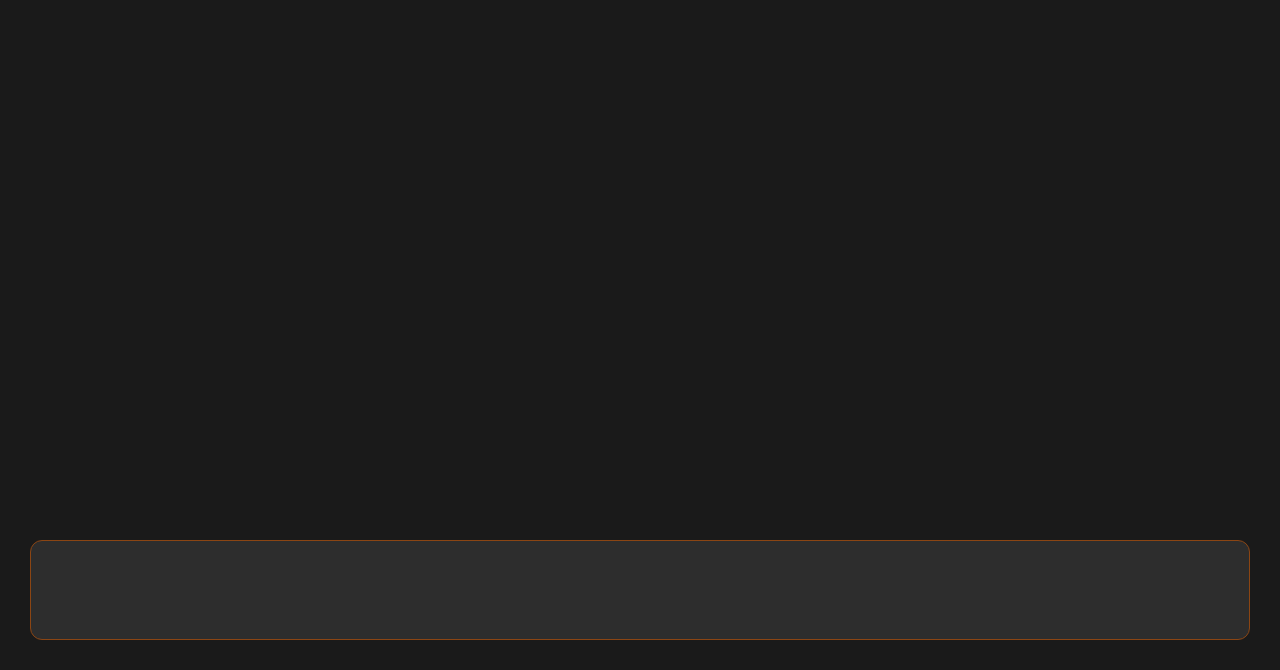
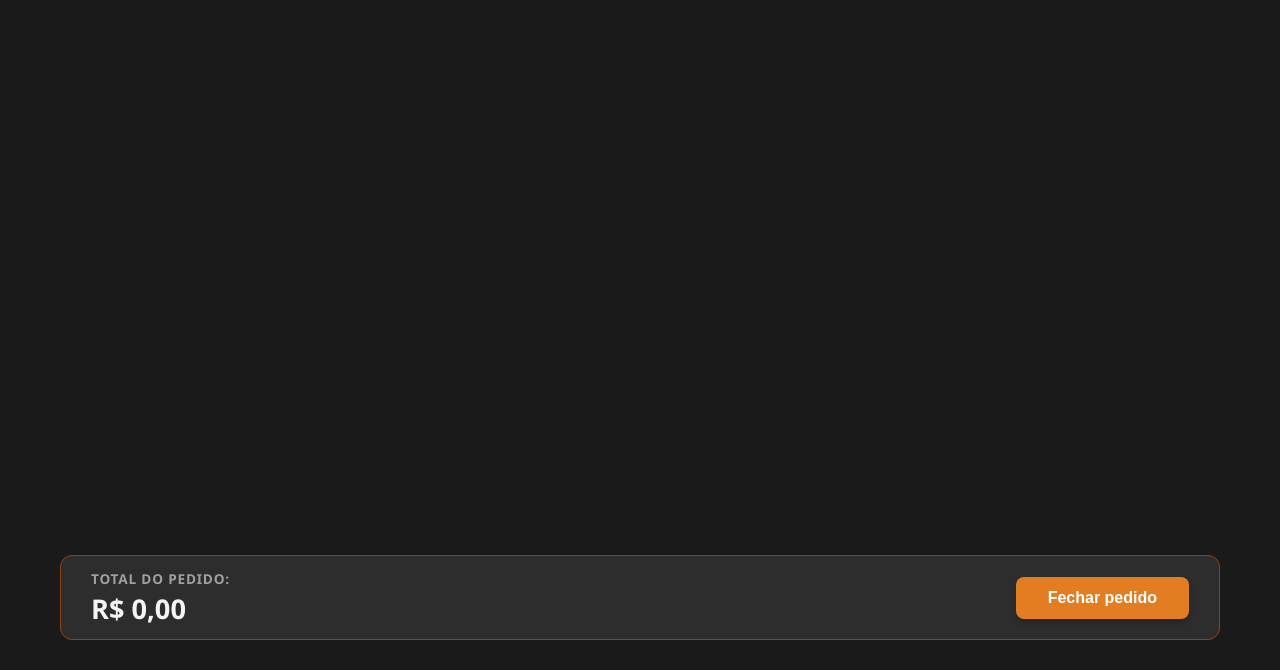
Before and after one commit to Jhader-DevSec/Projeto-integrador, a Flask app: page / in a window 1280 px wide. Shown: the part 130-800 px from the top of the page. Run offline with Flask 3, Linux system fonts and the light colour scheme; the visitor is signed in with stand-in values (Sample User, id 1).

Commit message:
feat: implementa listagem dinâmica de espetinhos e carrinho dinâmico
- Renderização dinâmica dos cards de produtos na aba de vendas utilizando laço for e filtros do Jinja.
- Implementação de barreira condicional (if) para ocultar automaticamente produtos com estoque zerado.
- Adicionados atributos customizados (data-id, data-preco, data-estoque) para comunicação com o front-end.
- Desenvolvimento do script projeto.js para controle de quantidade (respeitando limite de estoque) e cálculo automatizado do total do pedido no rodapé.
- Correção do CSS da barra de informações utilizando posicionamento absoluto fixado na base da página.

```diff
--- a/static/css/projeto.css
+++ b/static/css/projeto.css
@@ -64,14 +64,12 @@ header {
     font-weight: 600;
 }
 
-/* Container das ações do topo direito */
 .header-actions {
     display: flex;
     align-items: center;
     gap: 12px;
 }
 
-/* Botão do Painel Admin */
 .btn-admin {
     color: var(--textos);
     text-decoration: none;
@@ -79,7 +77,7 @@ header {
     background-color: rgba(255, 255, 255, 0.03);
     padding: 8px 16px;
     border-radius: 6px;
-    border: 1px solid var(--botao-e-icone); /* Borda laranja brasa */
+    border: 1px solid var(--botao-e-icone);
     font-weight: 600;
     transition: all 0.2s ease;
 }
@@ -89,7 +87,6 @@ header {
     color: white;
 }
 
-/* Botão Sair */
 .btn-logout {
     color: var(--textos);
     text-decoration: none;
@@ -106,7 +103,6 @@ header {
     border-color: #f5c6cb;
 }
 
-/* Menu de Abas */
 nav {
     display: flex;
     width: 100%;
@@ -152,17 +148,161 @@ main {
     background-color: var(--fundo-principal);
     display: flex;
     flex-direction: column;
+    position: relative;          /* Transforma a tela na âncora do rodapé */
+    padding-bottom: 130px;       /* Abre um espaço de segurança no fundo da tela */
 }
 
 /* ===================================================
-   5. O RODAPÉ DA TELA DE VENDAS
+   5. OS CARDS DE PRODUTOS (Aba Vendas)
+   =================================================== */
+.vender {
+    display: grid !important;
+    grid-template-columns: repeat(auto-fill, minmax(220px, 1fr));
+    gap: 20px;
+    align-content: start;
+    overflow-y: auto;
+}
+
+.produto-card {
+    background-color: var(--cards-e-tabelas);
+    border: 1px solid rgba(255, 255, 255, 0.06);
+    border-radius: 10px;
+    padding: 20px;
+    display: flex;
+    flex-direction: column;
+    align-items: center;
+    text-align: center;
+    gap: 8px;
+    box-shadow: 0 4px 10px rgba(0, 0, 0, 0.3);
+    transition: transform 0.2s ease;
+}
+
+.produto-card:hover {
+    transform: translateY(-4px);
+    border-color: var(--botao-e-icone);
+}
+
+.produto-card h3 {
+    font-size: 1.2rem;
+    color: var(--textos);
+    margin-bottom: 4px;
+}
+
+.produto-card .preco {
+    color: var(--botao-e-icone);
+    font-weight: 700;
+    font-size: 1.4rem;
+}
+
+.produto-card .estoque-disponivel {
+    font-size: 0.85rem;
+    color: #a0a0a0;
+    margin-bottom: 10px;
+}
+
+/* ===================================================
+   6. OS BOTÕES DO CARRINHO
+   =================================================== */
+.botoes-carrinho {
+    display: flex;
+    align-items: center;
+    justify-content: space-between;
+    background-color: var(--fundo-principal);
+    padding: 6px 14px;
+    border-radius: 20px;
+    width: 100%;
+    margin-top: auto;
+}
+
+.botoes-carrinho button {
+    background: none;
+    border: none;
+    color: var(--textos);
+    font-size: 1.4rem;
+    font-weight: bold;
+    cursor: pointer;
+    width: 32px;
+    height: 32px;
+    display: flex;
+    align-items: center;
+    justify-content: center;
+    transition: color 0.2s ease;
+}
+
+.botoes-carrinho .btn-mais:hover {
+    color: #28a745;
+}
+
+.botoes-carrinho .btn-menos:hover {
+    color: #dc3545;
+}
+
+.botoes-carrinho .qtd-item {
+    font-weight: 700;
+    font-size: 1.1rem;
+    color: var(--textos);
+    min-width: 25px;
+    text-align: center;
+}
+
+/* ===================================================
+   7. ATUALIZAÇÃO DA BARRA DE INFORMAÇÃO (RODAPÉ)
    =================================================== */
 .barra_informacao {
-    margin-top: auto;
+    grid-column: 1 / -1;
     background-color: var(--cards-e-tabelas);
     border: 1px solid var(--bordas);
     border-radius: 12px;
-    width: 100%;
-    height: 100px;
-    padding: 20px;
+    height: 85px;
+    padding: 0 30px;
+    display: flex;
+    justify-content: space-between;
+    align-items: center;
+    position: absolute;   /* Desprende a barra e permite flutuar */
+    bottom: 30px;         /* Fixa a exatamente 30px do chão da tela */
+    left: 30px;           /* Fixa a 30px da borda esquerda */
+    right: 30px;          /* Fixa a 30px da borda direita */
+    width: auto;          /* Deixa o left e o right definirem a largura automática */
+    z-index: 10;          /* Garante que ela fique por cima de qualquer espetinho */
 }
+
+.caixa-total {
+    display: flex;
+    flex-direction: column;
+    gap: 2px;
+}
+
+.caixa-total h2 {
+    font-size: 0.85rem;
+    color: #a0a0a0;
+    text-transform: uppercase;
+    letter-spacing: 0.8px;
+}
+
+.caixa-total h3 {
+    font-size: 1.7rem;
+    color: var(--textos);
+    font-weight: 700;
+}
+
+.barra_informacao button {
+    background-color: var(--botao-e-icone);
+    color: white;
+    border: none;
+    padding: 12px 32px;
+    font-size: 1rem;
+    font-weight: 600;
+    border-radius: 8px;
+    cursor: pointer;
+    box-shadow: 0 4px 6px rgba(0, 0, 0, 0.2);
+    transition: background-color 0.2s, transform 0.1s;
+}
+
+.barra_informacao button:hover {
+    background-color: #ff933b;
+    transform: scale(1.02);
+}
+
+.barra_informacao button:active {
+    transform: scale(0.98);
+}
--- a/static/js/projeto.js
+++ b/static/js/projeto.js
@@ -0,0 +1,78 @@
+// static/js/projeto.js
+
+// =========================================================================
+// 1. SELEÇÃO DE ELEMENTOS GLOBAIS
+// =========================================================================
+
+// Captura todos os cards de produtos que o Jinja renderizou na tela
+const cardsProdutos = document.querySelectorAll('.produto-card');
+
+// Captura o elemento do rodapé onde o valor total acumulado será exibido
+const exibidorTotal = document.querySelector('#valor-total');
+
+
+// =========================================================================
+// 2. FUNÇÃO MATEMÁTICA (CALCULAR O TOTAL DO PEDIDO)
+// =========================================================================
+
+// Esta função varre a tela inteira, lê o estado atual de cada card e calcula a soma
+function atualizarValorTotal() {
+    let somaTotal = 0;
+
+    // Passa olhando card por card de maneira independente
+    cardsProdutos.forEach(card => {
+        // Puxa o preço que deixamos guardado no atributo 'data-preco' (converte o texto para número decimal)
+        const preco = parseFloat(card.getAttribute('data-preco'));
+
+        // Puxa a quantidade que o funcionário selecionou na tela (converte o texto para número inteiro)
+        const quantidade = parseInt(card.querySelector('.qtd-item').textContent);
+
+        // Multiplica a quantidade selecionada pelo preço do espetinho e acumula no total
+        somaTotal += quantidade * preco;
+    });
+
+    // Injeta o valor somado de volta no rodapé, formatando com duas casas decimais e trocando o ponto por vírgula
+    exibidorTotal.textContent = `R$ ${somaTotal.toFixed(2).replace('.', ',')}`;
+}
+
+
+// =========================================================================
+// 3. MAPEAMENTO DOS BOTÕES E TRATAMENTO DE ESTOQUE
+// =========================================================================
+
+// Para cada espetinho individual na tela, precisamos ativar seus respectivos botões
+cardsProdutos.forEach(card => {
+    const btnMais = card.querySelector('.btn-mais');
+    const btnMenos = card.querySelector('.btn-menos');
+    const txtQuantidade = card.querySelector('.qtd-item');
+
+    // Puxa o teto máximo de estoque que deixamos guardado no atributo 'data-estoque'
+    const estoqueMaximo = parseInt(card.getAttribute('data-estoque'));
+
+    // Ouvinte de Evento para o botão de MAIS (+)
+    btnMais.addEventListener('click', () => {
+        let qtdAtual = parseInt(txtQuantidade.textContent);
+
+        // BARREIRA DE SEGURANÇA: Só deixa subir a quantidade se ela for menor que o estoque real no banco
+        if (qtdAtual < estoqueMaximo) {
+            qtdAtual++;
+            txtQuantidade.textContent = qtdAtual; // Atualiza o número exibido no card
+            atualizarValorTotal();                // Dispara o recálculo do rodapé imediatamente
+        } else {
+            // Alerta visual caso o funcionário tente vender mais do que o espetinho físico disponível
+            alert(`Ação bloqueada! Só restam ${estoqueMaximo} unidades deste item no estoque.`);
+        }
+    });
+
+    // Ouvinte de Evento para o botão de MENOS (-)
+    btnMenos.addEventListener('click', () => {
+        let qtdAtual = parseInt(txtQuantidade.textContent);
+
+        // BARREIRA DE SEGURANÇA: Impede que a quantidade fique negativa (-1, -2 espetinhos...)
+        if (qtdAtual > 0) {
+            qtdAtual--;
+            txtQuantidade.textContent = qtdAtual; // Atualiza o número exibido no card
+            atualizarValorTotal();                // Dispara o recálculo do rodapé imediatamente
+        }
+    });
+});
--- a/templates/projeto.html
+++ b/templates/projeto.html
@@ -33,20 +33,61 @@
 
     <main>
         <div class="rail">
+            <!--page vendas-->
             <section class="vender" id="vendas">
+                <!--verificação para adição de produtos-->
+                {% for id, produto in produtos.items() %}
+                    {% if produto.estoque > 0 %}
+                        <div class="produto-card" data-id="{{ id }}" data-preco="{{ produto.preco }}" data-estoque="{{ produto.estoque }}">
+
+                            <h3>{{ produto.nome }}</h3>
+
+                            <p class="preco">R$ {{ "%.2f"|format(produto.preco) }}</p>
+
+                            <p class="estoque-disponivel">Disponível: {{ produto.estoque }} un</p>
+
+                            <div class="botoes-carrinho">
+                                <button class="btn-menos">-</button>
+                                <span class="qtd-item">0</span>
+                                <button class="btn-mais">+</button>
+                            </div>
+                        </div>
+                    {% endif %}
+                {% endfor %}
+
+                <!--barra inferior area vendas-->
                 <footer class="barra_informacao">
-                    </footer>
+
+                    <div class="caixa-total">
+                        <h2>Total do Pedido:</h2>
+
+                        <h3 id="valor-total">R$ 0,00</h3>
+                    </div>
+
+                    <button>Fechar pedido</button>
+
+                </footer>
             </section>
 
+            <!--page cozinha-->
             <section class="cozinha" id="cozinha">
-                </section>
 
+
+            </section>
+
+            <!--page historico-->
             <section class="historico" id="historico">
-                </section>
 
+
+            </section>
+
+            <!--page caixa  (somente aceivel a usuarios com nivel admin)-->
             <section class="caixa" id="caixa">
-                </section>
+
+
+            </section>
         </div>
     </main>
+    <script src="{{ url_for('static', filename='js/projeto.js') }}"></script>
 </body>
 </html>
```
